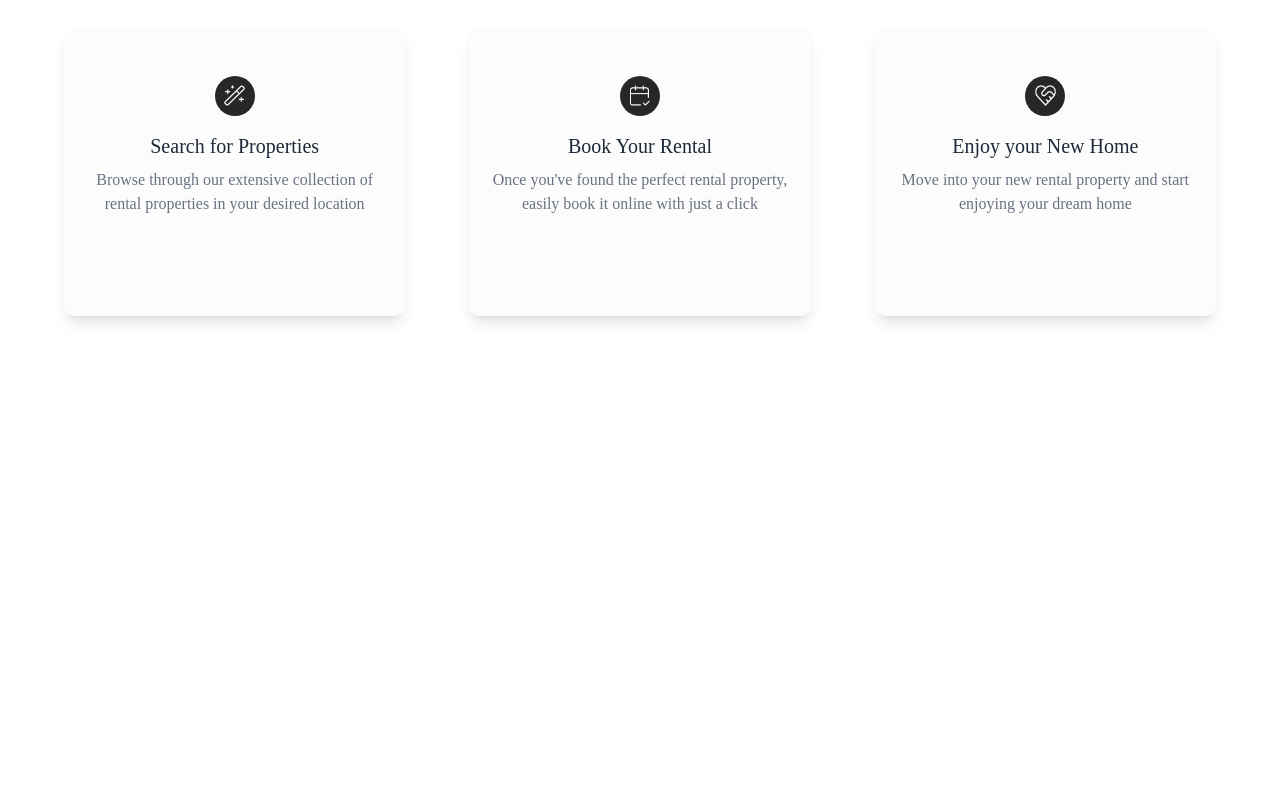
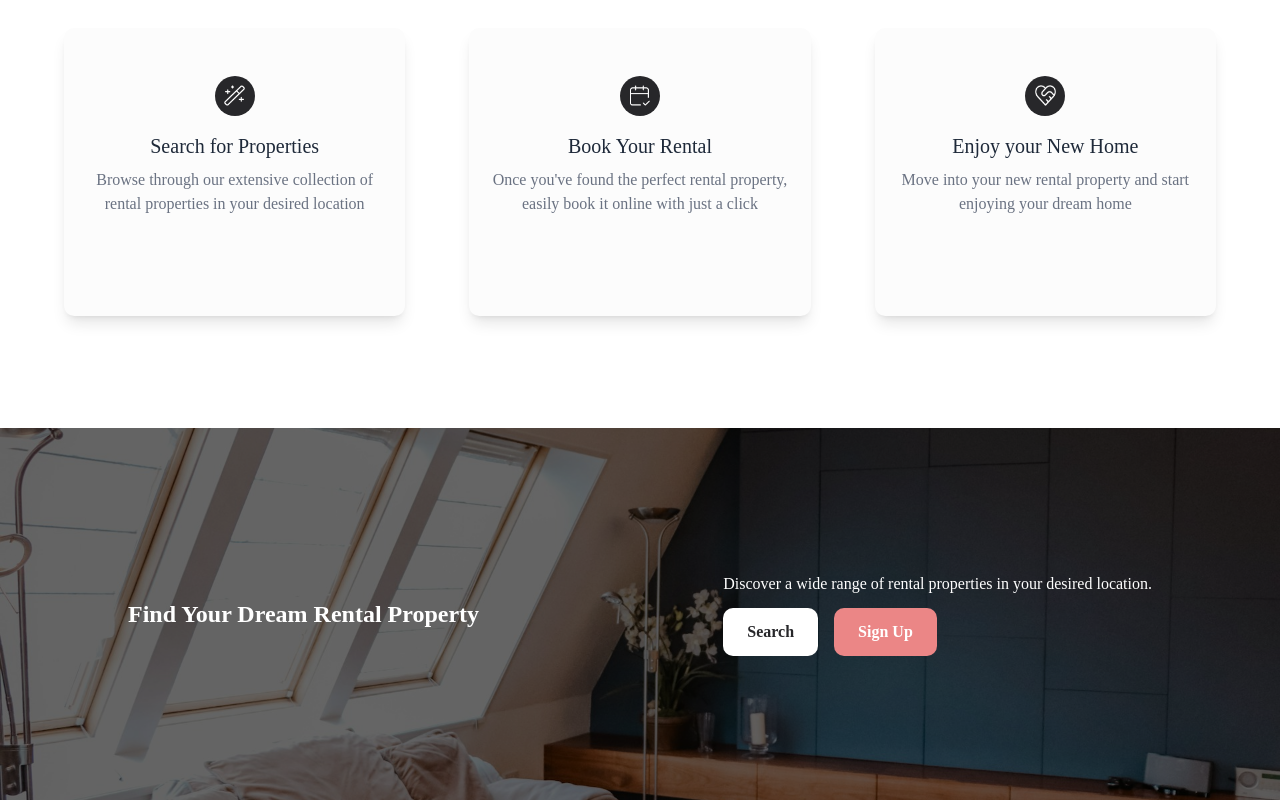
Before and after one commit to Tega96/fayhoo-haven, a Next.js app in the folder client/: page /landing in a window 1280 px wide. Shown: the part 1796-2596 px from the top of the page. Before the commit the page ends 2224 px from the top, so only its background shows below. Built offline with nearby package versions, Linux system fonts and the light colour scheme; no server answers.

Commit message:
Implement the call to action section

```diff
--- /dev/null
+++ b/client/src/app/(nodashboard)/landing/CallToAction.tsx
@@ -0,0 +1,59 @@
+"use client"
+
+import { motion } from "framer-motion"
+import Image from "next/image"
+import Link from "next/link"
+
+const CallToAction = () => {
+  return (
+    <div className="relative py-24">
+      <Image
+        src="/landing-call-to-action.jpg"
+        fill
+        alt="Fayhoo call to action Image"
+        className="object-cover"
+      />
+      <div className="absolute inset-0 bg-black/60 flex justify-center items-center"/>
+        <motion.div
+            initial={{opacity:0, y:20}}
+            animate={{}}
+            transition={{ duration: 0.5 }}
+            whileInView={{ opacity: 1, y: 0 }}
+            viewport={{once: true}}
+            className="relative max-w-4xl xl:max-w-6xl mx-auto px-6 sm:px-8 lg:px-12 xl:px-16 py-12"
+        >
+            <div className="flex flex-col md:flex-row justify-between items-center">
+                <div className="mb-6 md:mb-0 md:mr-10">
+                    <h2 className="text-2xl font-bold text-white">
+                        Find Your Dream Rental Property
+                    </h2>
+                </div>
+                <div className="">
+                    <p className="text-white mb-3">
+                        Discover a wide range of rental properties in your desired location.
+                    </p>
+                    <div className="flex justify-center md:justify-start gap-4">
+                        <button
+                            onClick={() => window.scrollTo({ top: 0, behavior: "smooth"})}
+                            className="inline-block text-primary-700 bg-white rounded-lg px-6 py-3 font-semibold hover:text-primary-50 hover:bg-primary-500"
+                        >
+                            Search
+                        </button>
+                        <Link
+                            href="/signup"
+                            className="inline-block text-white bg-secondary-500 rounded-lg px-6 py-3 font-semibold hover:bg-secondary-600"
+                            scroll={false}
+                        >
+                            Sign Up
+                        </Link>
+                    </div>
+                </div>
+            </div>
+
+        </motion.div>
+
+    </div>
+  )
+}
+
+export default CallToAction
--- a/client/src/app/(nodashboard)/landing/page.tsx
+++ b/client/src/app/(nodashboard)/landing/page.tsx
@@ -1,6 +1,7 @@
 import HeroSection from "./HeroSection"
 import FeatureSection from './FeatureSection';
 import DiscoverSection from "./DiscoverSection";
+import CallToAction from "./CallToAction";
 
 const page = () => {
   return (
@@ -8,6 +9,7 @@
       <HeroSection />
       <FeatureSection />
       <DiscoverSection />
+      <CallToAction />
     </div>
   )
 }
```
